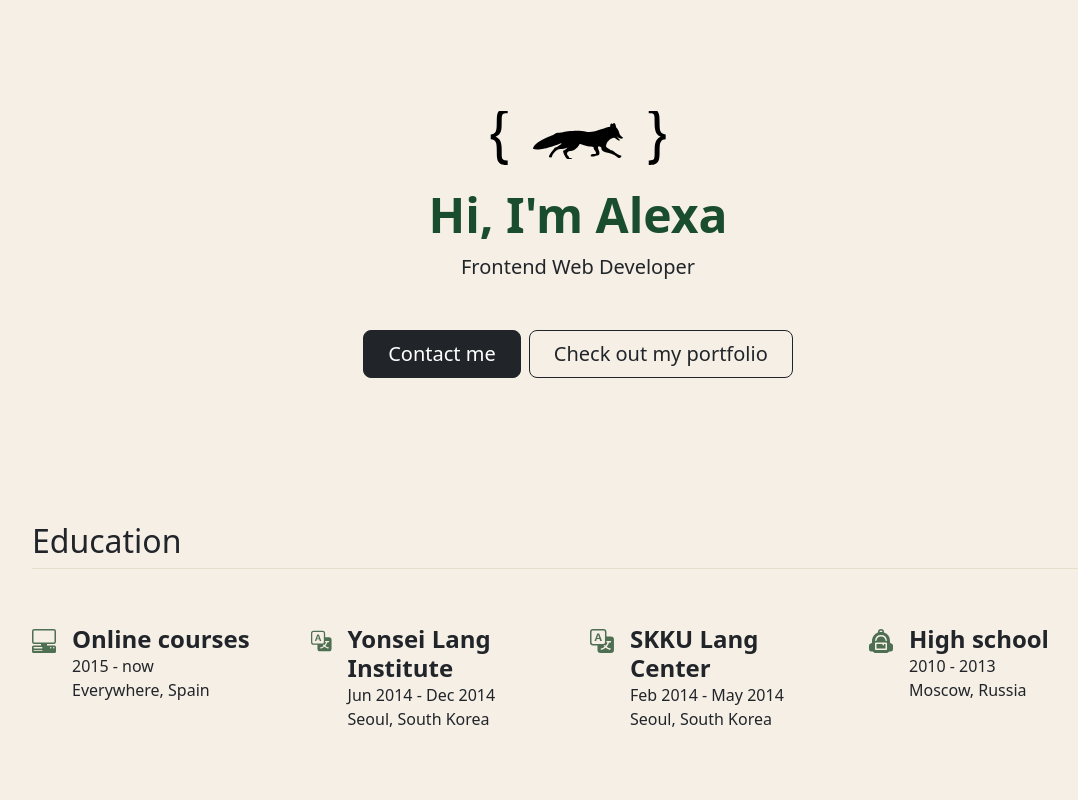
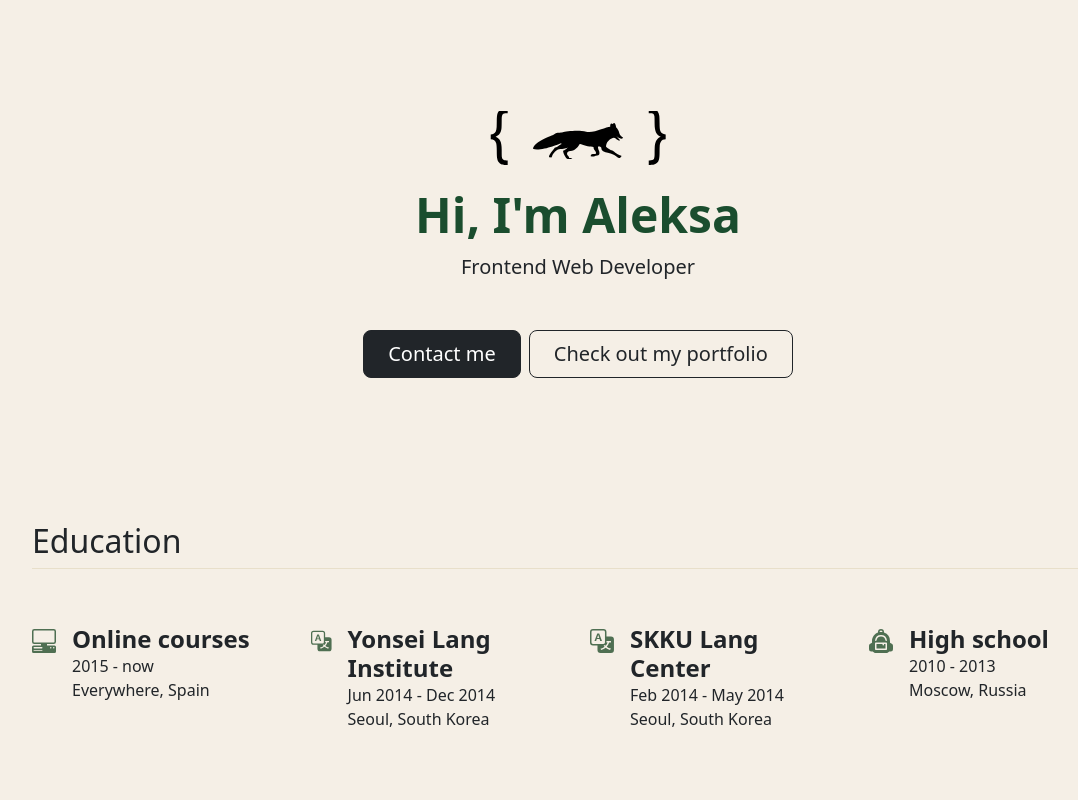
Before and after one commit to 7tdfox/personal-site, a plain HTML site: page index.html in a window 1280 px wide. Shown: the top 800 px of the page, without its empty margins (62-1140 px from the left). Drawn offline with nearby package versions, Linux system fonts and the light colour scheme.

Commit message:
Update index.html
Updated page title

```diff
--- a/index.html
+++ b/index.html
@@ -5,7 +5,7 @@
 	<meta charset="UTF-8">
 	<meta name="viewport" content="width=device-width, initial-scale=1.0">
 
-	<title>Personal Site</title>
+	<title>Aleksa Art. | Portfolio</title>
 
 	<link href="https://cdn.jsdelivr.net/npm/bootstrap@5.3.3/dist/css/bootstrap.min.css" rel="stylesheet"
 		integrity="sha384-QWTKZyjpPEjISv5WaRU9OFeRpok6YctnYmDr5pNlyT2bRjXh0JMhjY6hW+ALEwIH" crossorigin="anonymous">
@@ -22,7 +22,7 @@
 			<img src="./images/braceright.svg" height="60" alt="right brace">
 		</div>
 
-		<h1 class="display-5 fw-bold">Hi, I'm Alexa</h1>
+		<h1 class="display-5 fw-bold">Hi, I'm Aleksa</h1>
 		<p class="lead mb-5">Frontend Web Developer</p>
 
 		<div class="col-lg-6 mx-auto">
```
